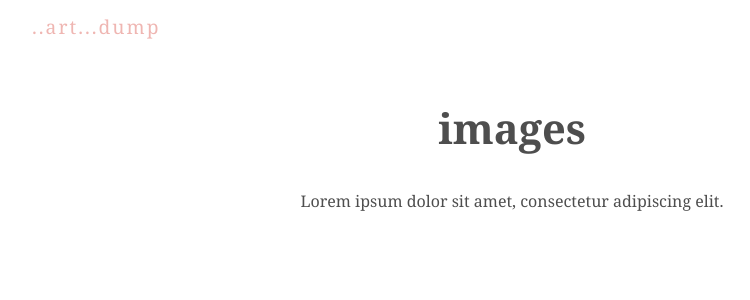
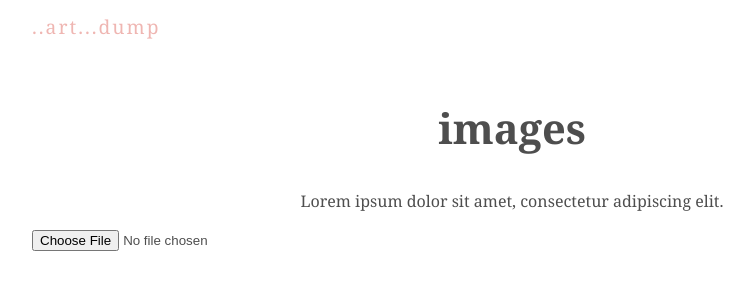
Before and after one commit to alexGrandolph/art-dump, a React (Create React App) app: page / in a window 1280 px wide. Shown: the top 300 px of the page, without its empty margins (128-878 px from the left). Built offline with nearby package versions, Linux system fonts and the light colour scheme.

Commit message:
feat: add boiler plate for upload form comp

```diff
--- a/src/App.js
+++ b/src/App.js
@@ -1,9 +1,12 @@
 import React from 'react';
 import Header from './components/Header/Header.js';
+import UploadForm from './components/UploadForm/UploadForm.js';
+
 function App() {
   return (
     <div className="App">
       <Header />
+      <UploadForm />
     </div>
   );
 }
--- /dev/null
+++ b/src/components/UploadForm/UploadForm.js
@@ -0,0 +1,18 @@
+import './UploadForm.css'
+
+import React from 'react'
+
+const UploadForm = () => {
+  return (
+    <div className="upload-form-container">
+
+      <form>
+        <input type="file" />
+      </form>
+
+
+    </div>
+  )
+}
+
+export default UploadForm
```
Also changed, not shown: src/components/UploadForm/UploadForm.css (added).
